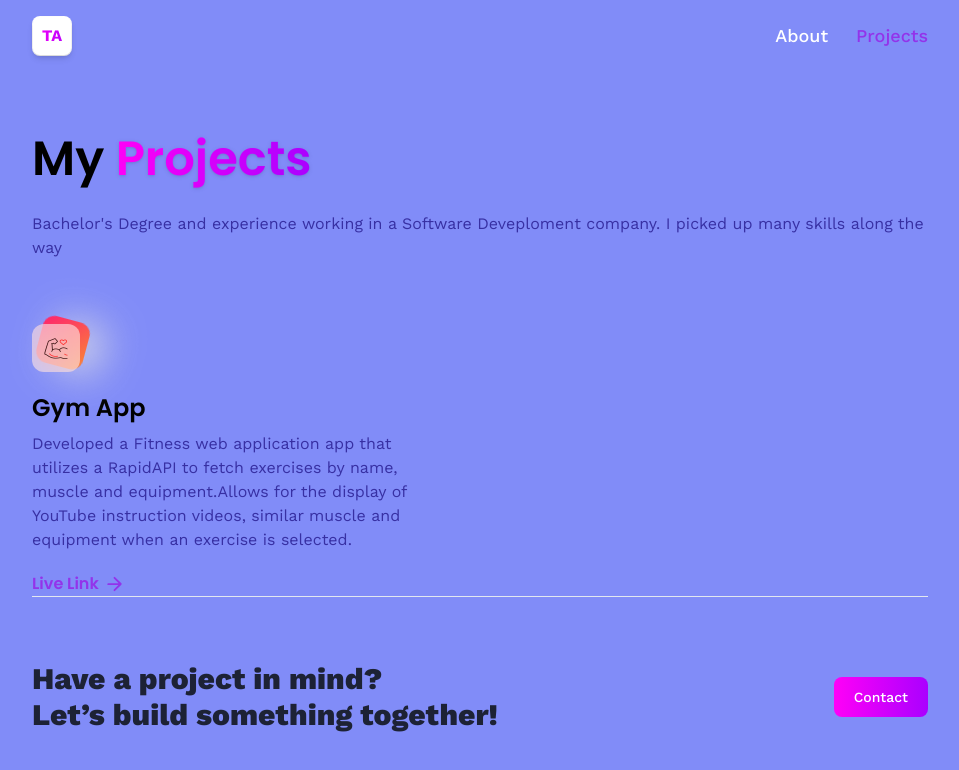
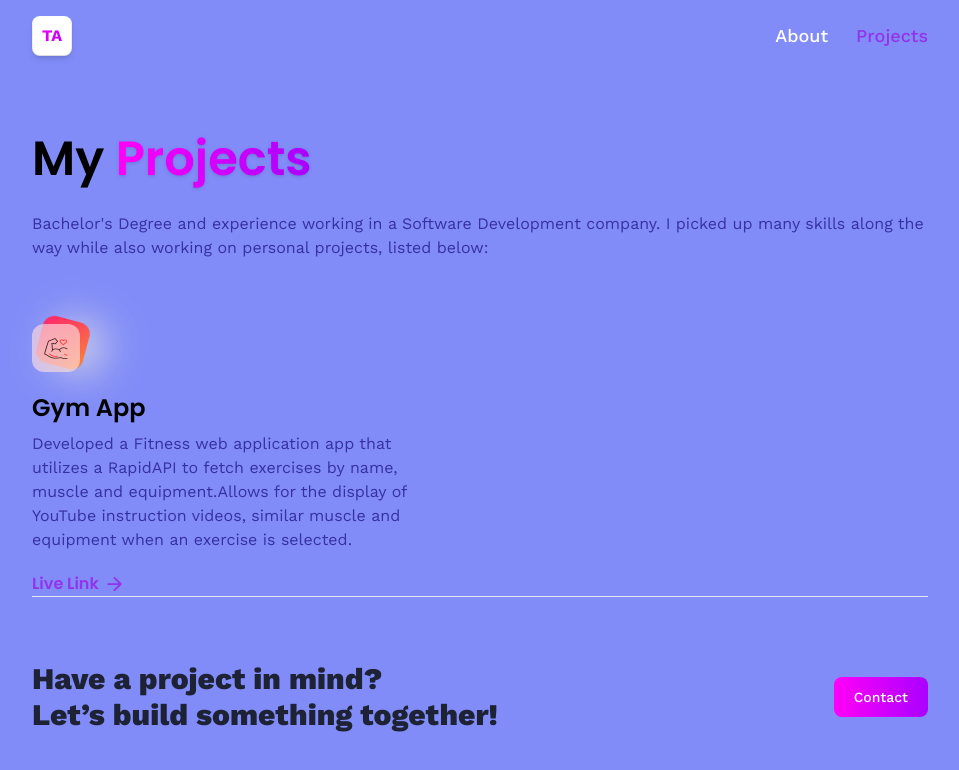
Before and after one commit to ToluAjisola/3d_portfolio, a React (Vite) app: page /projects in a window 1280 px wide. Shown: the top 770 px of the page, without its empty margins (160-1119 px from the left). Built offline with nearby package versions, Linux system fonts and the light colour scheme.

Commit message:
Update Projects.jsx

```diff
--- a/src/pages/Projects.jsx
+++ b/src/pages/Projects.jsx
@@ -16,8 +16,8 @@ const Projects = () => {
 
       <div className="mt-5 flex flex-col gap-3 text-indigo-800">
         <p>
-          Bachelor's Degree and experience working in a Software Deveploment
-          company. I picked up many skills along the way
+          Bachelor's Degree and experience working in a Software Development
+          company. I picked up many skills along the way while also working on personal projects, listed below:
         </p>
       </div>
       <div className="mt-16 flex flex-wrap gap-12">
```
